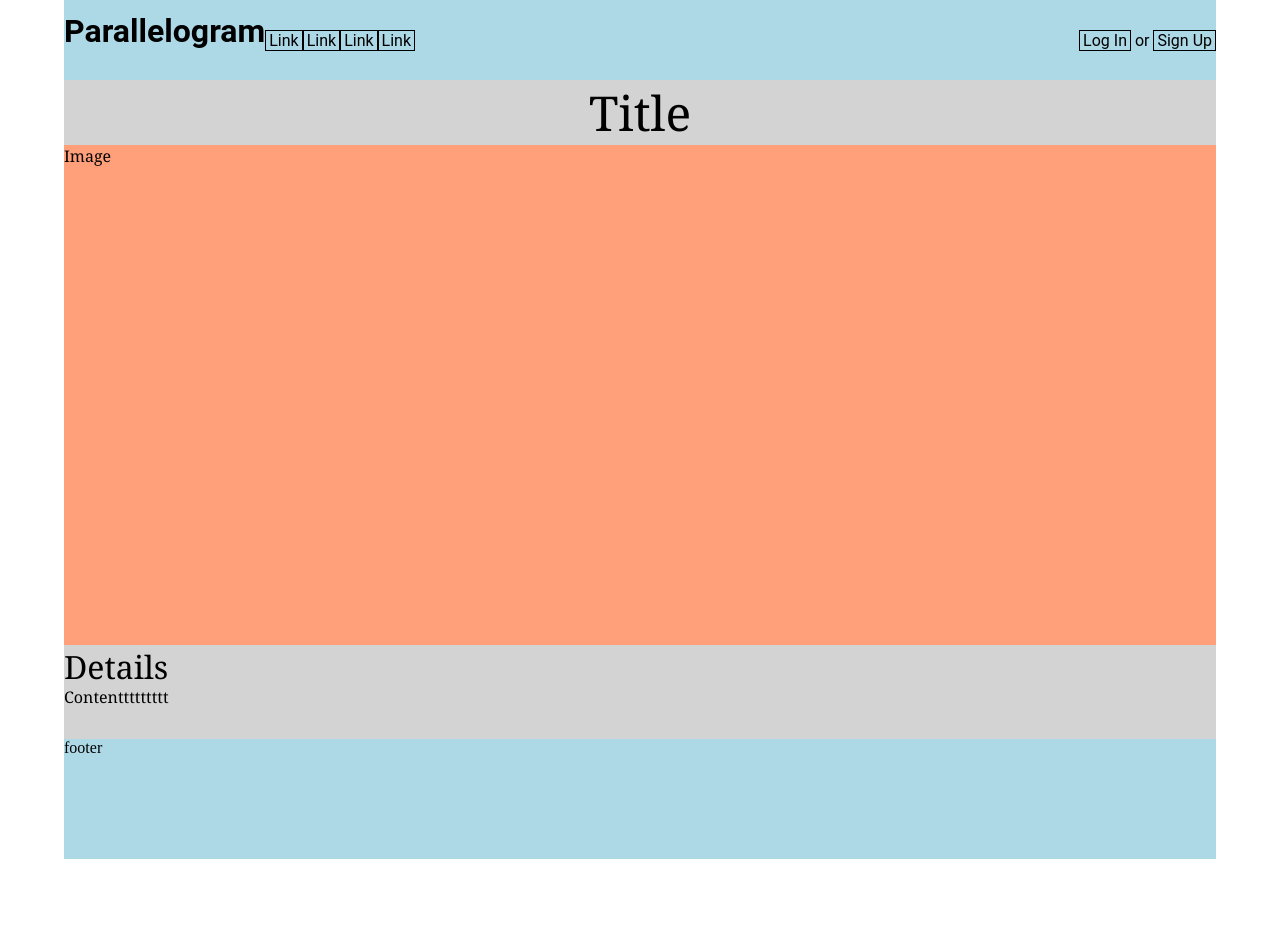
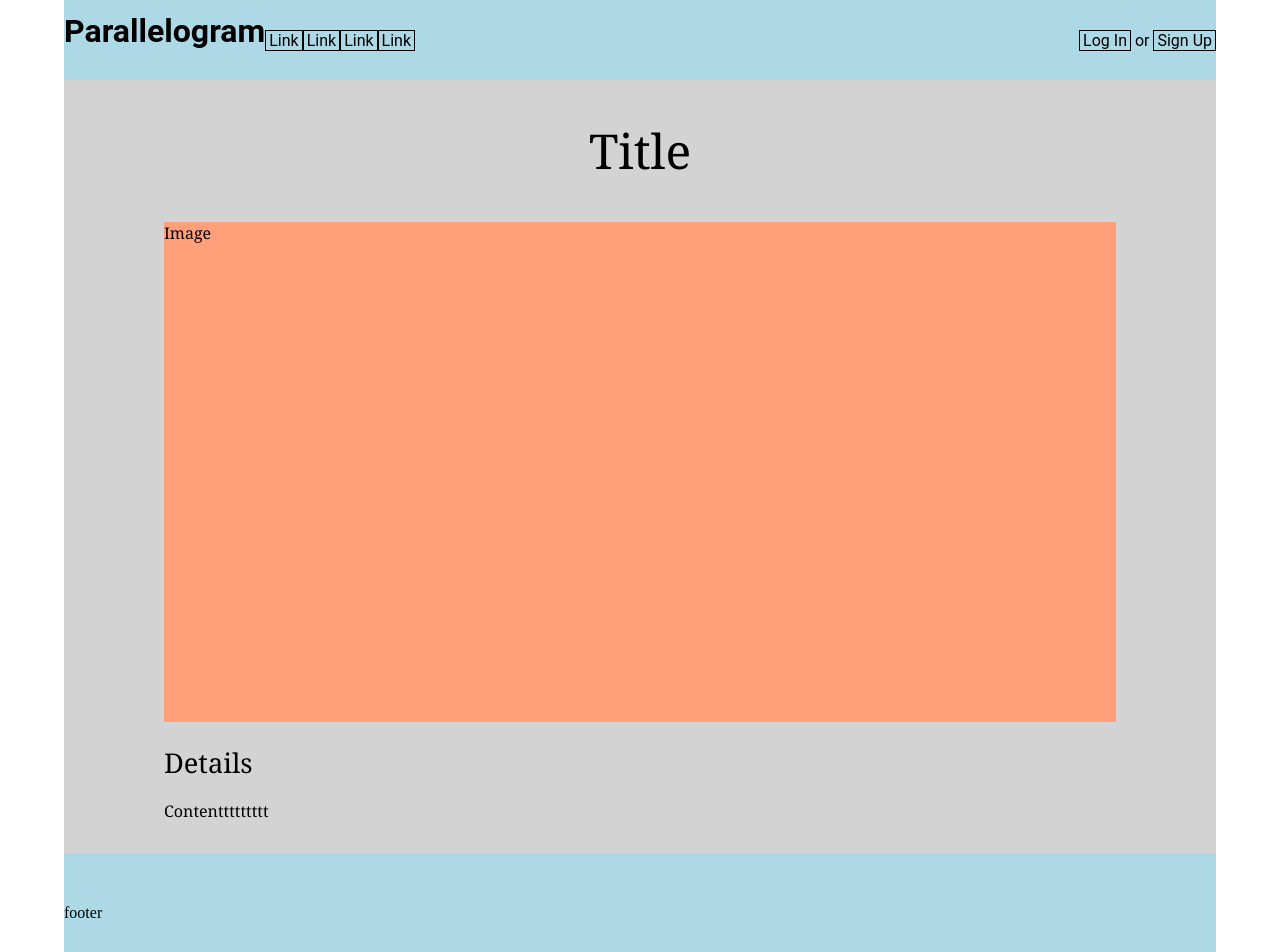
Before and after one commit to bbbtttiii/parallelogram-frontend, a React (Create React App) app in the folder frontend/: page /article in a window 1280 px wide. Shown: the top 952 px of the page. Before the commit the page ends 859 px from the top, so only its background shows below. Built offline with nearby package versions, Linux system fonts and the light colour scheme; no server answers.

Commit message:
format article wireframe

```diff
--- a/frontend/src/index.css
+++ b/frontend/src/index.css
@@ -88,6 +88,8 @@ input[type=reset]:hover {
   height: 120px;
   background-color: lightblue;
   margin-top: 2rem;
+  display: flex;
+  align-items: center;
 }
 
 .Main form {
@@ -157,21 +159,33 @@ input[type=reset]:hover {
 
 .Article {
   font-family: Cambria, Cochin, Georgia, Times, 'Times New Roman', serif;
+  margin-left: 100px;
+  margin-right: 100px;
 }
 
 .article-title {
   font-size: 3em;
   text-align: center;
+  padding: 0.8em 0 0.8em;
 }
 
 .article-photo {
+  display: flex;
+  margin: 0 auto;
+  align-content: center;
   width: 100%;
   height: 500px;
+  /* max-width: 800px; */
+  /* min-height: 400px; */
+  /* max-height: 600px; */
   background-color: lightsalmon;
+  text-align: center;
+  vertical-align: middle;
 }
 
 .article-details {
-  font-size: 2em;
+  font-size: 1.7em;
+  padding: 0.8em 0 0.8em;
 }
 
 .article-content {
```
